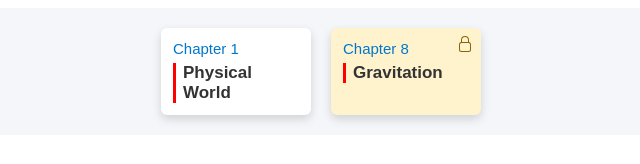
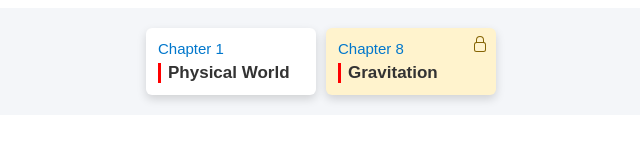
Before and after one commit to ayush348rtg/doc, a plain HTML site: page test-web/0-chaptername.html in a window 1280 px wide. Shown: the whole page, without its empty margins (319-959 px from the left). Drawn offline with Linux system fonts and the light colour scheme.

Commit message:
Update 0-chaptername.html

```diff
--- a/test-web/0-chaptername.html
+++ b/test-web/0-chaptername.html
@@ -7,8 +7,8 @@
   <style>
 .container {
   display: grid;
-  grid-template-columns: repeat(auto-fit, minmax(110px, 150px));
-  gap: 20px;
+  grid-template-columns: repeat(auto-fit, minmax(110px, 170px));
+  gap: 10px;
   justify-content: center;
   font-family: Arial, sans-serif;
   background: #f4f6f9;
```
